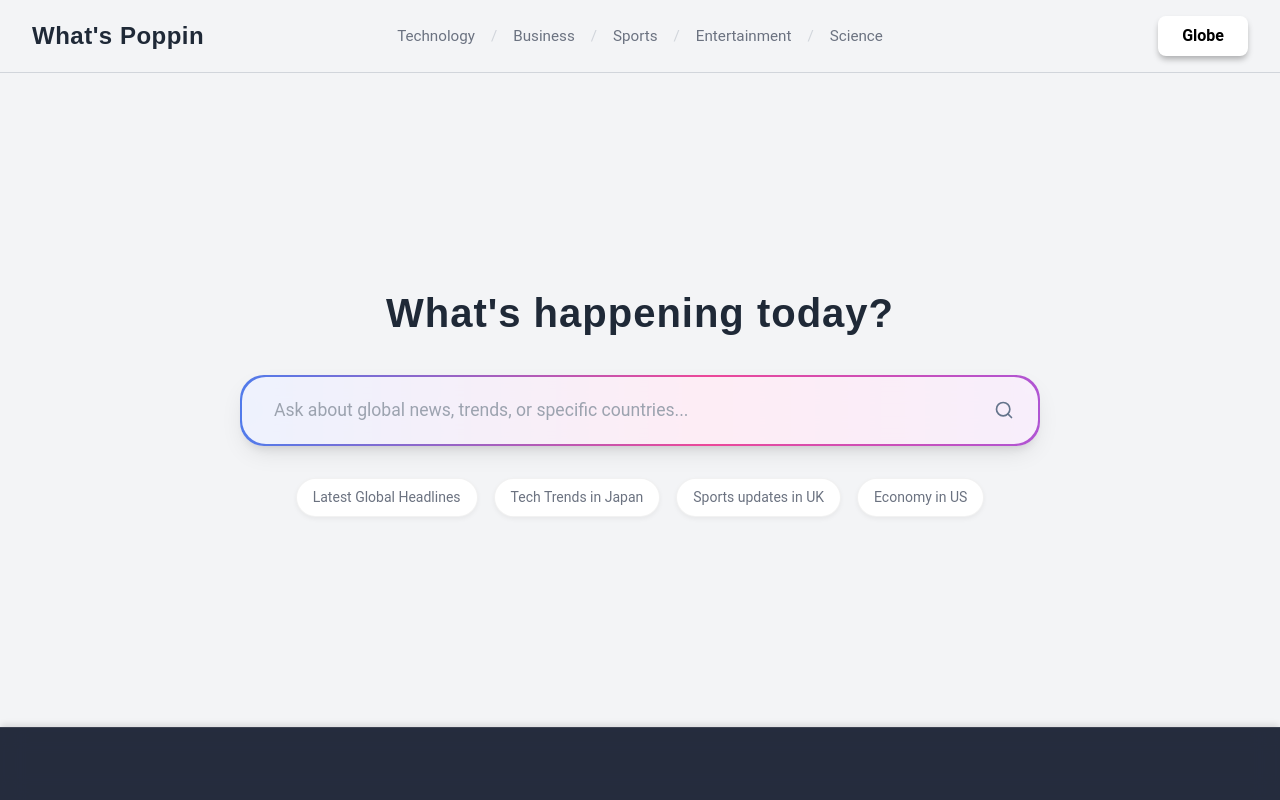
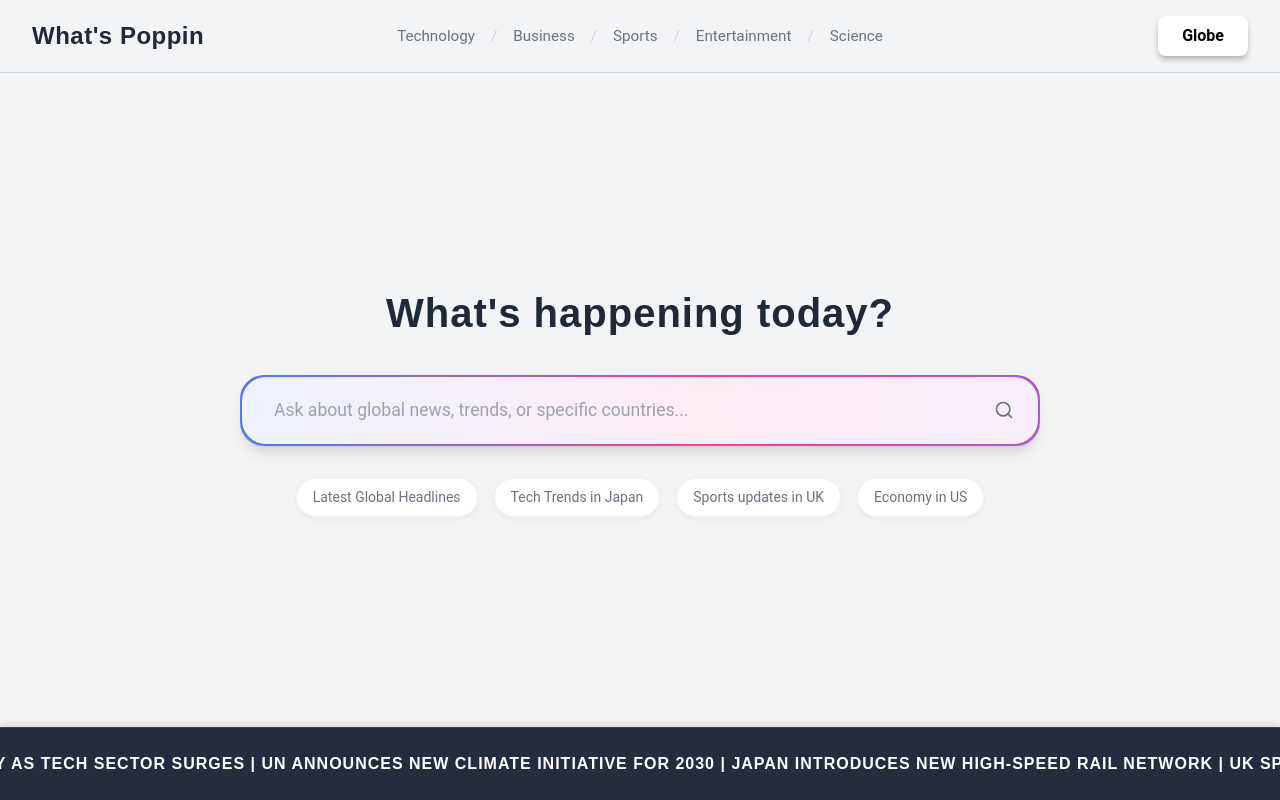
Before and after one commit to ethan-ho4/whats_poppin, a React (Vite) app in the folder frontend/: page / in a window 1280 px wide. Built offline with nearby package versions, Linux system fonts and the light colour scheme.

Commit message:
add infinite scrolling

```diff
--- a/frontend/src/components/ChatView.jsx
+++ b/frontend/src/components/ChatView.jsx
@@ -244,22 +244,24 @@ function ChatView({ onEnter }) {
                     <style>
                         {`
                         @keyframes ticker-scroll {
-                            0% { transform: translateX(100%); }
-                            100% { transform: translateX(-100%); }
+                            0% { transform: translateX(0); }
+                            100% { transform: translateX(-50%); }
                         }
                         `}
                     </style>
                     <div style={{
                         display: 'inline-block',
-                        animation: 'ticker-scroll 90s linear infinite',
+                        animation: 'ticker-scroll 60s linear infinite',
                         color: 'white',
                         fontWeight: '600',
-                        fontSize: '1.rem',
+                        fontSize: '1rem',
                         fontFamily: '"Oswald", sans-serif',
                         letterSpacing: '1px',
                         textTransform: 'uppercase'
                     }}>
-                        BREAKING: Global markets rally as tech sector surges | UN announces new climate initiative for 2030 | Japan introduces new high-speed rail network | UK sports update: Premier League finals set for next week | US Economy shows strong growth in Q3 | New AI regulations proposed by EU commission | Space tourism flights fully booked for 2026 |
+                        {/* Duplicate content for seamless loop */}
+                        <span>BREAKING: Global markets rally as tech sector surges | UN announces new climate initiative for 2030 | Japan introduces new high-speed rail network | UK sports update: Premier League finals set for next week | US Economy shows strong growth in Q3 | New AI regulations proposed by EU commission | Space tourism flights fully booked for 2026 | </span>
+                        <span>BREAKING: Global markets rally as tech sector surges | UN announces new climate initiative for 2030 | Japan introduces new high-speed rail network | UK sports update: Premier League finals set for next week | US Economy shows strong growth in Q3 | New AI regulations proposed by EU commission | Space tourism flights fully booked for 2026 | </span>
                     </div>
                 </div>
             </div>
```
